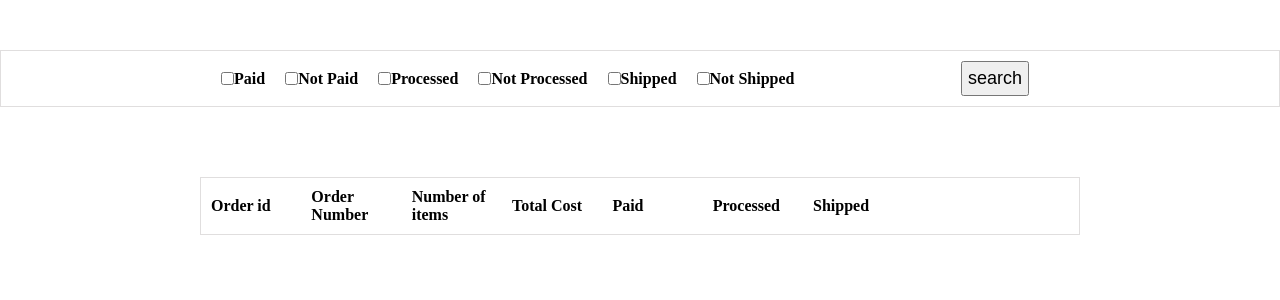
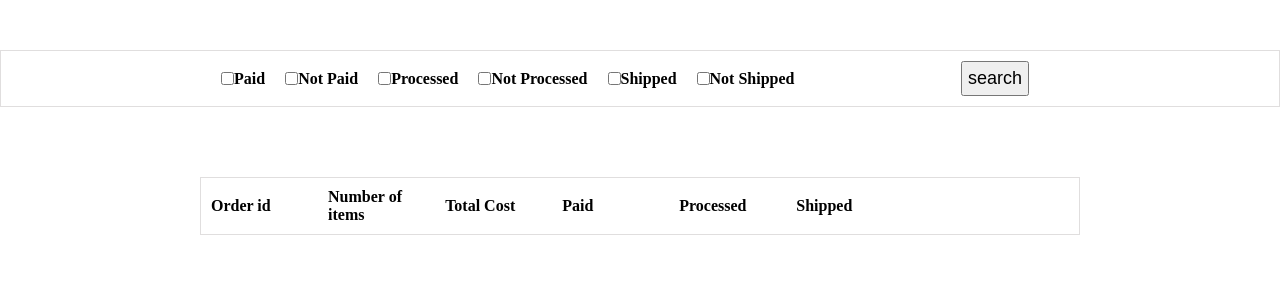
Before and after one commit to sequainoo/EasyBuy, a Flask app: page /admin/list-orders in a window 1280 px wide. Shown: the part 71-371 px from the top of the page. Run offline with Flask 2, Linux system fonts and the light colour scheme.

Commit message:
Order number commented out

```diff
--- a/web_app/templates/admin/order_list.html
+++ b/web_app/templates/admin/order_list.html
@@ -27,7 +27,7 @@
     <ul id="order-list">
       <li class="title">
         <span>Order id</span>
-        <span>Order Number</span>
+        <!-- <span>Order Number</span> -->
         <span>Number of items</span>
         <span>Total Cost</span>
         <span>Paid</span>
@@ -41,7 +41,6 @@
       {% for order in orders %}
       <li id="{{ order.id }}">
         <span>{{ order.id}}</span>
-        <span>{{ order.order_number }}</span>
         <span>{{ order.number_of_items }}</span>
         <span>{{ order.total_cost }}</span>
         <span>{{ order.paid }}</span>
```
